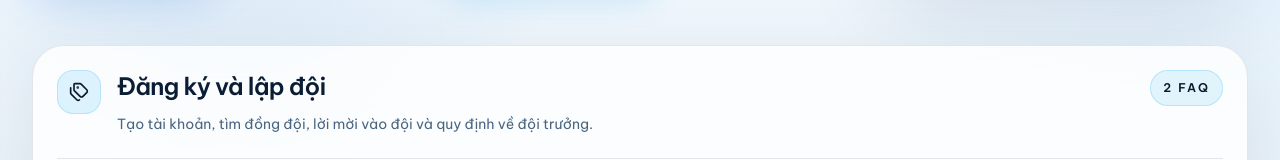
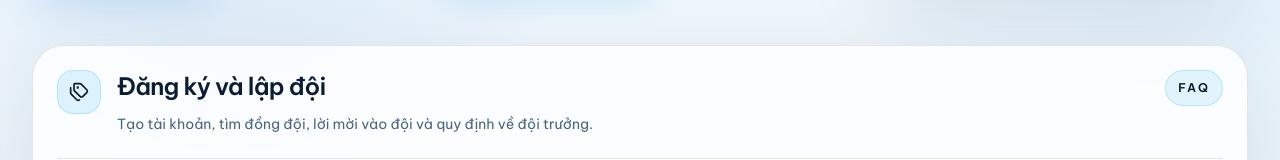
Before and after one commit to tamphan2911/attacker_2026, a Next.js app: page /competition/faq in a window 1280 px wide. Shown: the part 462-622 px from the top of the page. Built offline with nearby package versions, Linux system fonts and the light colour scheme; no server answers.

Commit message:
Remove FAQ topic badge count

```diff
--- a/src/components/faq-page.tsx
+++ b/src/components/faq-page.tsx
@@ -167,7 +167,7 @@ export function FaqPage() {
 	                </div>
 	              </div>
 	              <span className={`inline-flex min-h-9 items-center justify-center rounded-full border px-3 py-1 text-xs font-semibold uppercase tracking-[0.18em] ${group.palette.badge}`}>
-	                {group.items.length} FAQ
+	                FAQ
 	              </span>
 	            </div>
 
```
